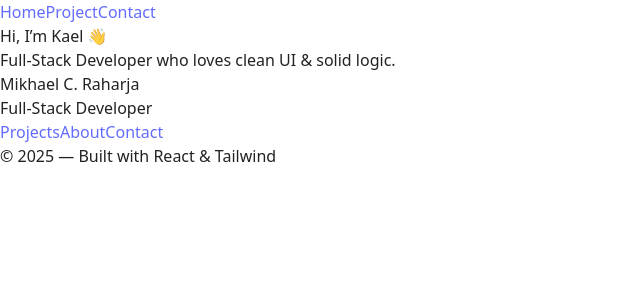
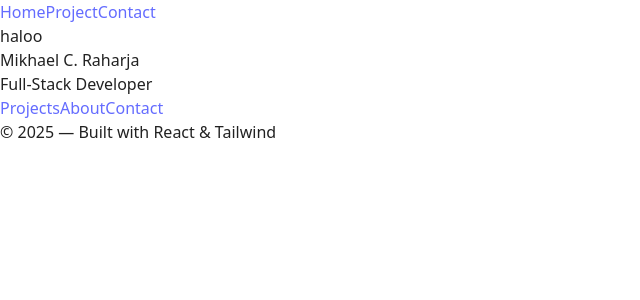
Before and after one commit to Elcand/portofolio.github.io, a React (Vite) app: page /contact in a window 1280 px wide. Shown: the top 300 px of the page, without its empty margins (0-640 px from the left). Built offline with nearby package versions, Linux system fonts and the light colour scheme.

Commit message:
feat: add page herosection

```diff
--- a/package.json
+++ b/package.json
@@ -12,6 +12,7 @@
   "dependencies": {
     "react": "^19.2.0",
     "react-dom": "^19.2.0",
+    "react-router-dom": "^7.11.0",
     "tailwind": "^4.0.0"
   },
   "devDependencies": {
--- a/src/App.tsx
+++ b/src/App.tsx
@@ -1,22 +1,30 @@
-import type { ReactNode } from "react";
-import Header from "./components/layouts/header";
-import Footer from "./components/layouts/footer";
+import { Route, Routes } from "react-router-dom";
+import Layout from "./components/layouts/layout";
+import Home from "./components/pages/home/view/home";
 
-type AppProps = {
-  children: ReactNode;
-};
+function App() {
+  return (
+    <Routes>
+      <Route path="/" element={
+        <Layout>
+          <Home />
+        </Layout>
+      } />
 
-function App({ children }: AppProps) {
-  return (
-    <div className="min-h-screen flex flex-col">
-      <Header />
+      <Route path="/projects" element={
+        <Layout>
+          {/* <Projects /> */}
+          haloo
+        </Layout>
+      } />
 
-      <main className="flex-1">
-        {children}
-      </main>
-
-      <Footer />
-    </div>
+      <Route path="/contact" element={
+        <Layout>
+          {/* <Contact /> */}
+          haloo
+        </Layout>
+      } />
+    </Routes>
   );
 }
 
--- a/src/components/layouts/header.tsx
+++ b/src/components/layouts/header.tsx
@@ -1,6 +1,8 @@
+import { Link } from "react-router-dom"
+
 function Header() {
   return (
-    <header className="w-full">
+    <header className="sticky w-full">
       <div className="mx-auto flex h-[75px] max-w-[1356px] items-center justify-between px-6 md:px-10">
 
         {/* Logo */}
@@ -8,25 +10,25 @@ function Header() {
 
         {/* Navigation */}
         <nav className="flex gap-6 md:gap-10">
-          <a
-            href="#home"
+          <Link
+            to="#home"
             className="text-lg font-bold text-black transition-colors hover:text-gray-600"
           >
             Home
-          </a>
-          <a
-            href="#projects"
+          </Link>
+          <Link
+            to="#projects"
             className="text-lg font-bold text-black transition-colors hover:text-gray-600"
           >
             Project
-          </a>
+          </Link>
 
-          <a
-            href="#contact"
+          <Link
+            to="#contact"
             className="text-lg font-bold text-black transition-colors hover:text-gray-600"
           >
             Contact
-          </a>
+          </Link>
         </nav>
       </div>
     </header>
--- /dev/null
+++ b/src/components/layouts/layout.tsx
@@ -0,0 +1,14 @@
+import Header from "./header";
+import Footer from "./footer";
+
+function Layout({ children }: { children: React.ReactNode }) {
+  return (
+    <div className="flex flex-col min-h-screen">
+      <Header />
+      <main className="flex-1">{children}</main>
+      <Footer />
+    </div>
+  );
+}
+
+export default Layout;
--- a/src/components/pages/home.tsx
+++ /dev/null
@@ -1,15 +0,0 @@
-function Home() {
-  return (
-    <section className="px-6 py-20">
-      <h1 className="text-4xl font-bold">
-        Hi, I’m Kael 👋
-      </h1>
-
-      <p className="mt-4 text-gray-600">
-        Full-Stack Developer who loves clean UI & solid logic.
-      </p>
-    </section>
-  );
-}
-
-export default Home;
--- a/src/main.tsx
+++ b/src/main.tsx
@@ -2,12 +2,12 @@ import { StrictMode } from "react";
 import { createRoot } from "react-dom/client";
 import "./index.css";
 import App from "./App";
-import Home from "./components/pages/home";
+import { BrowserRouter } from "react-router-dom";
 
 createRoot(document.getElementById("root")!).render(
   <StrictMode>
-    <App>
-      <Home />
-    </App>
+    <BrowserRouter>
+      <App />
+    </BrowserRouter>
   </StrictMode>
 );
```
Also changed, not shown: src/components/pages/home/section/herosection.tsx (added, +19 -0 lines), 1 other file (tests, documents, lock files or other folders).
